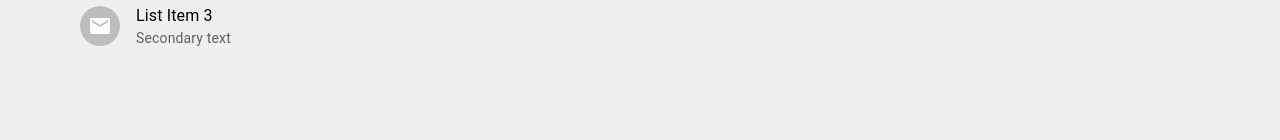
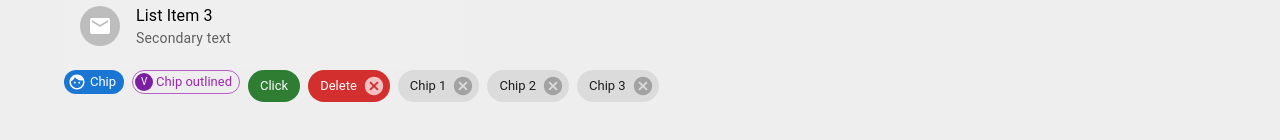
Before and after one commit to HaktanAlbayrak/react-mui-demo, a React (Create React App) app: page / in a window 1280 px wide. Shown: the part 5215-5355 px from the top of the page. Built offline with nearby package versions, Linux system fonts and the light colour scheme.

Commit message:
Mui Chip

```diff
--- a/src/App.tsx
+++ b/src/App.tsx
@@ -21,6 +21,7 @@
 import { MuiAvatar } from './components/MuiAvatar';
 import { MuiBadge } from './components/MuiBadge';
 import { MuiList } from './components/MuiList';
+import { MuiChip } from './components/MuiChip';
 
 function App() {
   return (
@@ -47,6 +48,7 @@
       <MuiAvatar />
       <MuiBadge />
       <MuiList />
+      <MuiChip />
     </div>
   );
 }
--- /dev/null
+++ b/src/components/MuiChip.tsx
@@ -0,0 +1,34 @@
+import { Stack, Chip, Avatar } from '@mui/material';
+import FaceIcon from '@mui/icons-material/Face';
+import { useState } from 'react';
+
+export const MuiChip = () => {
+  const [chips, setChips] = useState<string[]>(['Chip 1', 'Chip 2', 'Chip 3']);
+
+  const handleDelete = (chipToDelete: string) => {
+    setChips((chips) => chips.filter((chip) => chip !== chipToDelete));
+  };
+
+  return (
+    <Stack direction='row' spacing={1}>
+      <Chip label='Chip' color='primary' size='small' icon={<FaceIcon />} />
+      <Chip
+        label='Chip outlined'
+        color='secondary'
+        size='small'
+        variant='outlined'
+        avatar={<Avatar>V</Avatar>}
+      />
+      <Chip label='Click' color='success' onClick={() => alert('Clicked')} />
+      <Chip
+        label='Delete'
+        color='error'
+        onClick={() => alert('Clicked')}
+        onDelete={() => alert('Delete handler called')}
+      />
+      {chips.map((chip) => (
+        <Chip key={chip} label={chip} onDelete={() => handleDelete(chip)} />
+      ))}
+    </Stack>
+  );
+};
```
